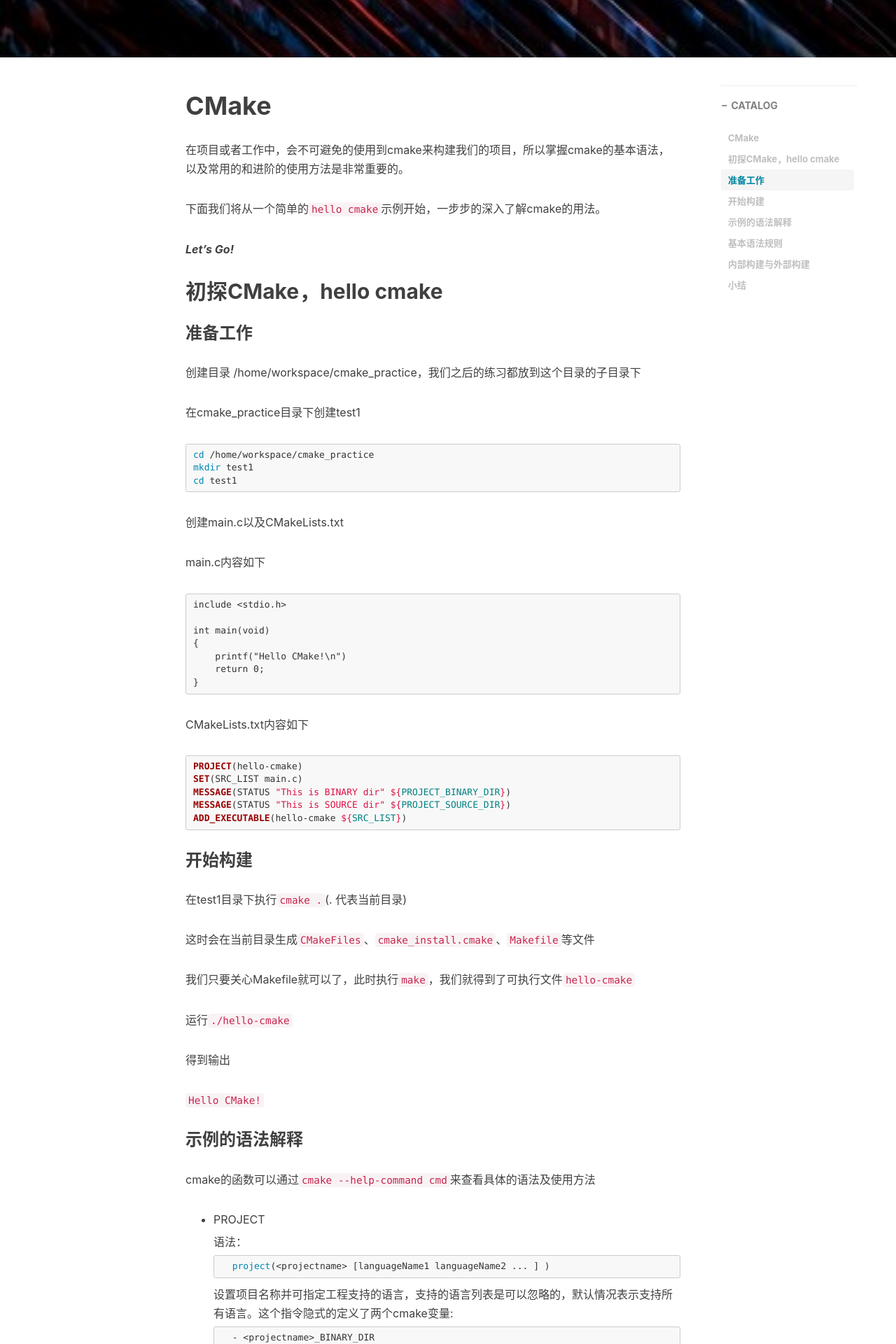
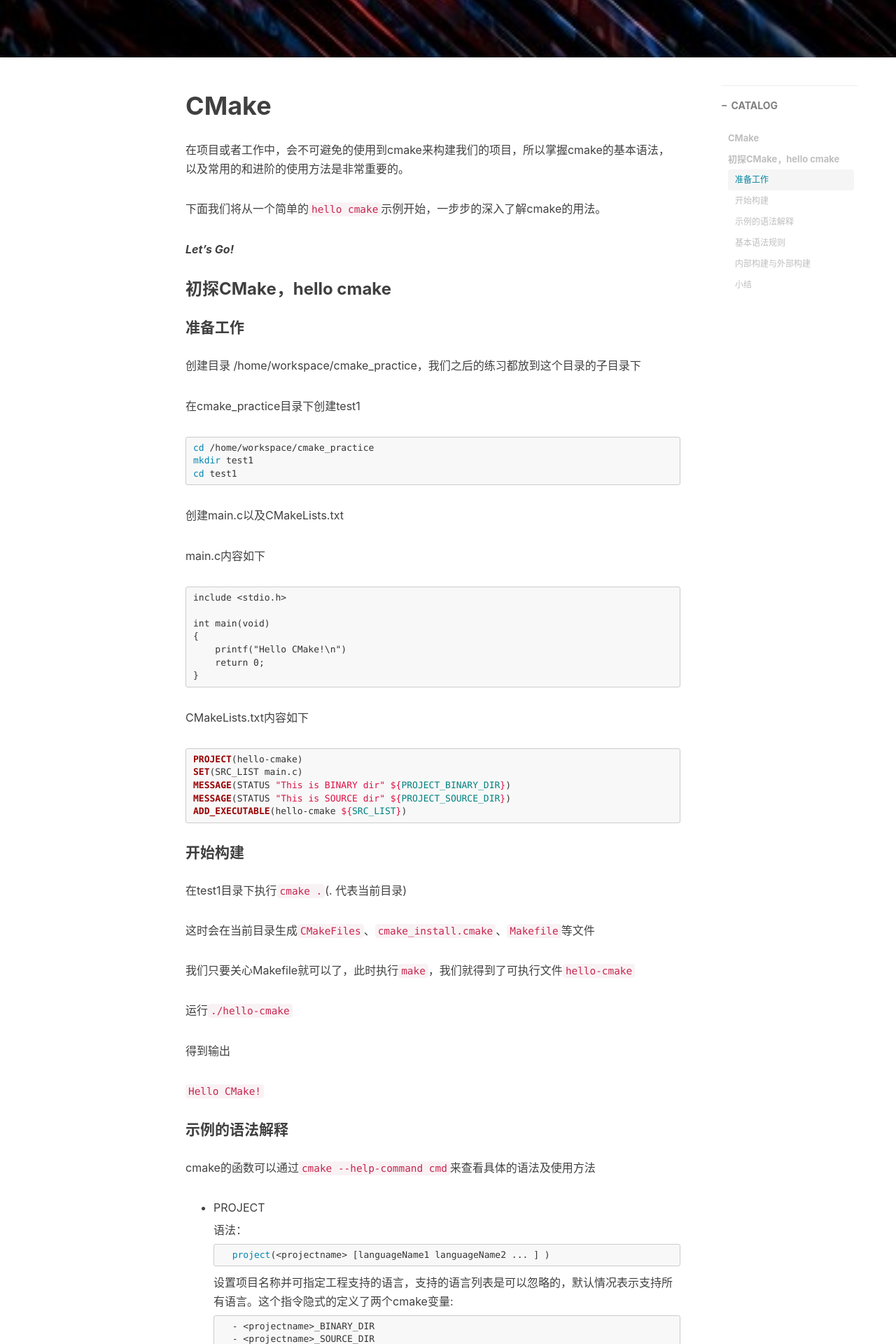
Before and after one commit to freelandy/leosocy.github.io, a Jekyll site: the page built from _posts/2018-04-04-CMake进阶学习.md, in a window 1280 px wide. Shown: the part 441-2361 px from the top of the page at 70% size. Built offline with Jekyll 4.4.1, drawn with Linux system fonts in a browser that asks for light colours; nearby versions of some CDN libraries; comment, search, counter and statistics services are not loaded.

````diff
--- a/_posts/2018-04-04-CMake进阶学习.md
+++ b/_posts/2018-04-04-CMake进阶学习.md
@@ -18,9 +18,9 @@ tags:
 
 ***Let's Go!***
 
-## 初探CMake，hello cmake
+### 初探CMake，hello cmake
 
-### 准备工作
+#### 准备工作
 
 创建目录 /home/workspace/cmake_practice，我们之后的练习都放到这个目录的子目录下
 
@@ -56,7 +56,7 @@ MESSAGE(STATUS "This is SOURCE dir" ${PROJECT_SOURCE_DIR})
 ADD_EXECUTABLE(hello-cmake ${SRC_LIST})
 ```
 
-### 开始构建
+#### 开始构建
 
 在test1目录下执行`cmake .`(. 代表当前目录)
 
@@ -70,7 +70,7 @@ ADD_EXECUTABLE(hello-cmake ${SRC_LIST})
 
 `Hello CMake!`
 
-### 示例的语法解释
+#### 示例的语法解释
 
 cmake的函数可以通过`cmake --help-command cmd`来查看具体的语法及使用方法
 
@@ -129,7 +129,7 @@ cmake的函数可以通过`cmake --help-command cmd`来查看具体的语法及
     ```
     用于生成可执行的文件，源文件列表为`SRC_LIST`定义的源文件。在本例中我们使用`${}`来引用变量，这个cmake的变量使用方式。
 
-### 基本语法规则
+#### 基本语法规则
 
 本例中使用的基本语法规则有：
 
@@ -141,7 +141,7 @@ cmake的函数可以通过`cmake --help-command cmd`来查看具体的语法及
     - ADD(hello-cmake main.c;func.c)
 1. command是大小写无关的，但是参数和变量是大小写敏感的
 
-### 内部构建与外部构建
+#### 内部构建与外部构建
 
 在本例中我们使用的是内部构建，即在`CMakeLists.txt`同级的目录下执行`cmake .`。内部构建会在SOURCE_DIR下生成很多临时的中间文件，不方便删除，也影响的源代码的阅读。
 
@@ -159,7 +159,7 @@ cmake的函数可以通过`cmake --help-command cmd`来查看具体的语法及
 通过外部编译进行工程构建，`PROJECT_SOURCE_DIR`仍然指代工程路径，即CMakeLists所在路径，
 而`PROJECT_BINARY_DIR`则指代编译路径，即`/home/workspace/cmake_practice/test1/build`。
 
-### 小结
+#### 小结
 
 本结我们通过一个简单的hello cmake示例，介绍了最基本的CMakeLists编写，以及一些基本的语法和命令用法。同时介绍了内部编译和外部编译，及外部编译的好处。
 
````
